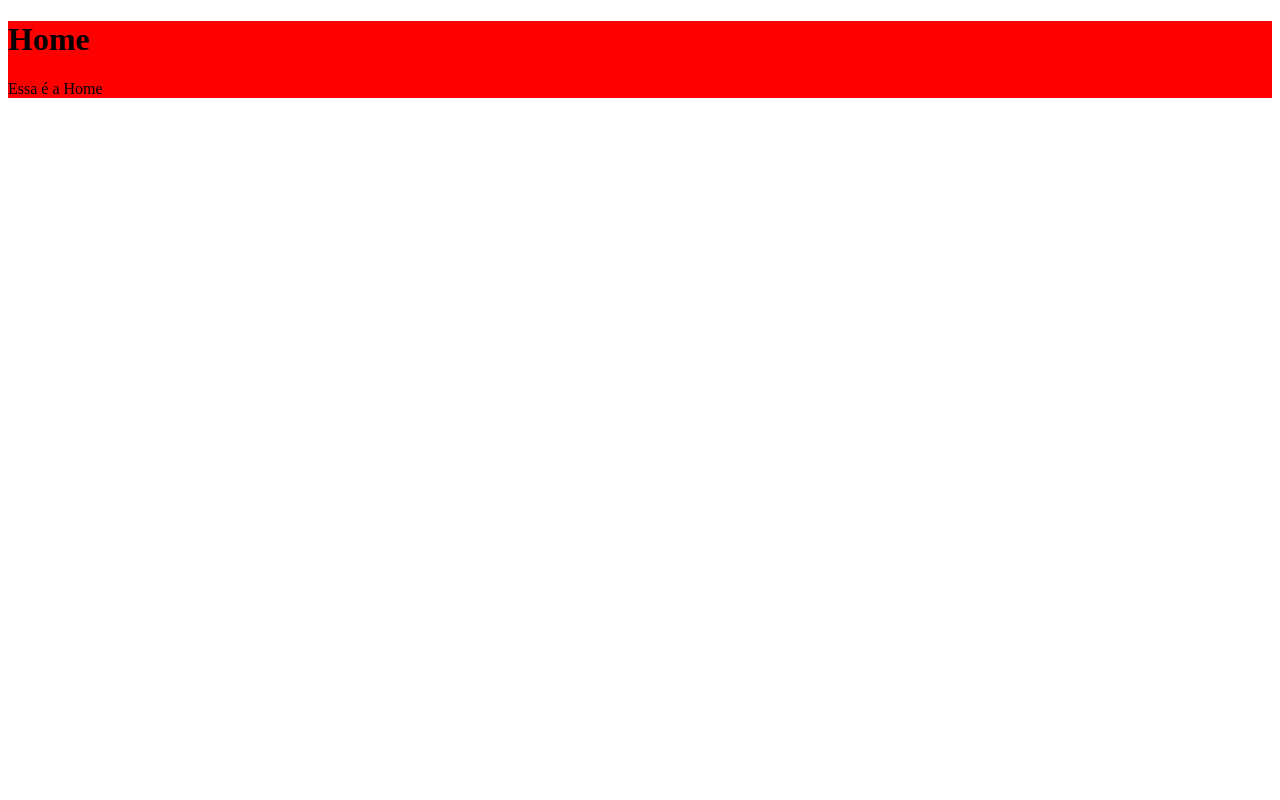
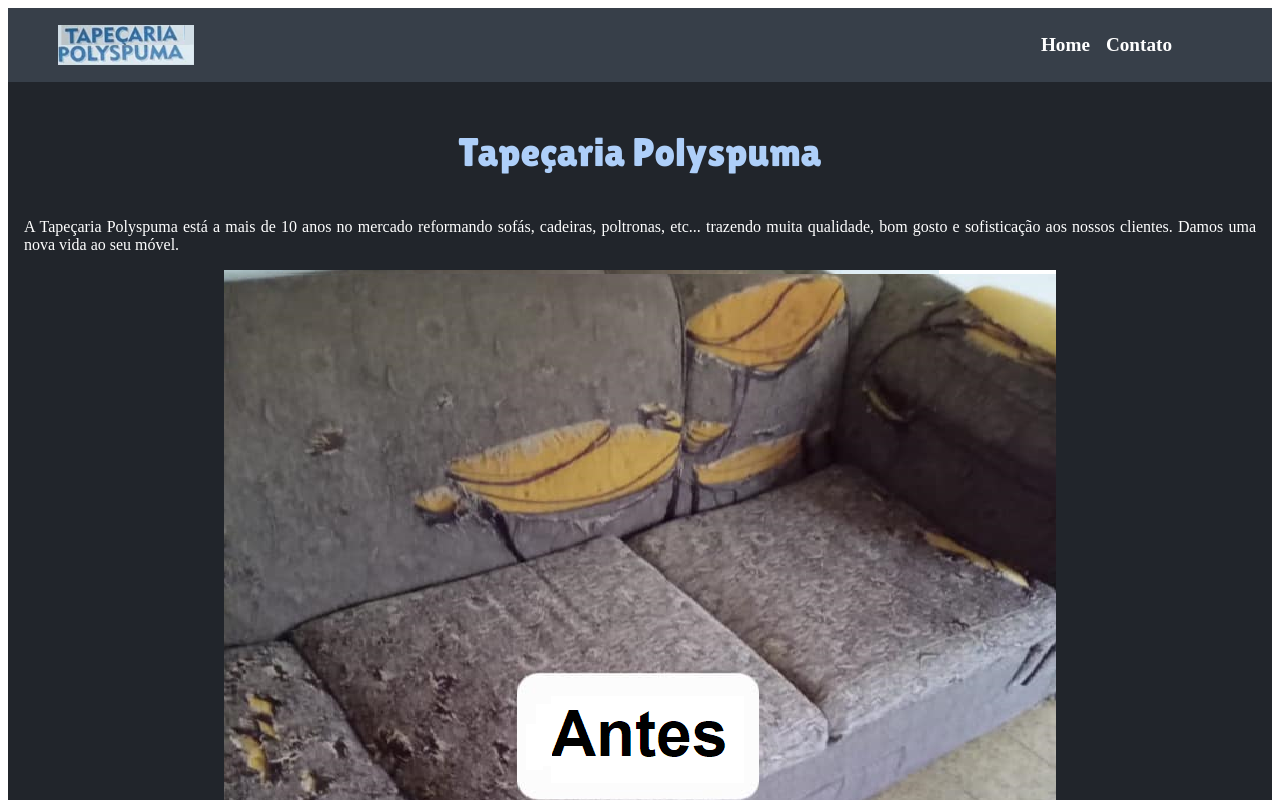
Before and after one commit to thomascaldana/react-tapecaria-website, a React (Vite) app: page / in a window 1280 px wide. Shown: the top 800 px of the page. Built offline with nearby package versions, Linux system fonts and the light colour scheme.

Commit message:
Componentes Heart and Header created

```diff
--- a/index.html
+++ b/index.html
@@ -4,6 +4,11 @@
     <meta charset="UTF-8" />
     <link rel="icon" type="image/svg+xml" href="/vite.svg" />
     <meta name="viewport" content="width=device-width, initial-scale=1.0" />
+    <link rel="preconnect" href="https://fonts.googleapis.com">
+    <link rel="preconnect" href="https://fonts.gstatic.com" crossorigin>
+    <link
+      href="https://fonts.googleapis.com/css2?family=Lilita+One&display=swap"
+      rel="stylesheet">
     <title>Tepaçaria Polyspuma</title>
   </head>
   <body>
--- /dev/null
+++ b/src/components/Header/index.jsx
@@ -0,0 +1,20 @@
+import { Container, Menu, Li, A } from "./styles";
+import Logo from "../../assets/logo.png";
+
+function Header() {
+  return (
+    <Container>
+      <img src={Logo} alt="" />
+      <Menu>
+        <Li>
+          <A to="/">Home</A>
+        </Li>
+        <Li>
+          <A to="/movies">Contato</A>
+        </Li>
+      </Menu>
+    </Container>
+  );
+}
+
+export default Header;
--- /dev/null
+++ b/src/components/Header/styles.js
@@ -0,0 +1,56 @@
+import styled from "styled-components";
+
+export const Container = styled.div`
+  background: #373f49;
+  top: 0;
+  padding: 0px 20px 0px 10px;
+  display: flex;
+  justify-content: space-between;
+  align-items: center;
+  margin-bottom: 20px;
+
+  img {
+    width: calc(5rem + 5%);
+  }
+
+  @media screen and (min-width: 520px) {
+    padding: 10px 100px 10px 50px;
+  }
+`;
+
+export const Menu = styled.ul`
+  list-style: none;
+  display: flex;
+  flex-flow: row nowrap;
+  align-items: center;
+  align-content: space-between;
+  gap: 1rem;
+`;
+
+export const Li = styled.li`
+  font-weight: 600;
+  font-size: 1.2rem;
+  position: relative;
+
+  &::after {
+    content: "";
+    height: 4px;
+    width: ${(props) => (props["is-active"] === "true" ? "100%" : "0%")};
+    background-color: #566981;
+    position: absolute;
+    bottom: -10px;
+    transition: width 0.5s ease-in-out;
+    left: 50%;
+    transform: translateX(-50%);
+  }
+
+  &:hover::after {
+    width: 100%;
+  }
+`;
+
+export const A = styled.a`
+  text-decoration: none;
+  color: #ffffff;
+  cursor: pointer;
+`;
--- /dev/null
+++ b/src/components/Heart/index.jsx
@@ -0,0 +1,18 @@
+import { Container } from "./styles";
+import MainImg from "../../assets/antes-e-depois-main.png";
+
+function Heart() {
+  return (
+    <Container>
+      <h1>Tapeçaria Polyspuma</h1>
+      <p>
+        A Tapeçaria Polyspuma está a mais de 10 anos no mercado reformando
+        sofás, cadeiras, poltronas, etc... trazendo muita qualidade, bom gosto e
+        sofisticação aos nossos clientes. Damos uma nova vida ao seu móvel.
+      </p>
+      <img src={MainImg} alt="" />
+    </Container>
+  );
+}
+
+export default Heart;
--- /dev/null
+++ b/src/components/Heart/styles.js
@@ -0,0 +1,26 @@
+import styled from "styled-components";
+
+export const Container = styled.div`
+  display: flex;
+  flex-flow: column nowrap;
+  justify-content: center;
+  align-items: center;
+
+  h1 {
+    font-size: 2.5rem;
+    color: #aecff9;
+    font-weight: 300;
+    text-align: center;
+    font-family: "Lilita One", cursive;
+  }
+
+  p {
+    font-size: 1rem;
+    padding: 0 1rem;
+    text-align: justify;
+  }
+
+  img {
+    max-width: 80vw;
+  }
+`;
--- a/src/components/Home/index.jsx
+++ b/src/components/Home/index.jsx
@@ -1,8 +1,12 @@
+import Header from "../Header";
+import Heart from "../Heart";
 import { Container } from "../Home/styles";
 
 function Home() {
   return (
     <Container>
+      <Header />
+      <Heart />
       <h1>Home</h1>
       <p>Essa é a Home</p>
     </Container>
--- a/src/components/Home/styles.js
+++ b/src/components/Home/styles.js
@@ -1,5 +1,6 @@
 import styled from "styled-components";
 
 export const Container = styled.div`
-  background-color: red;
+  background-color: #21252b;
+  color: #fff;
 `;
```
Also changed, not shown: src/assets/antes-e-depois-main.png (added).
